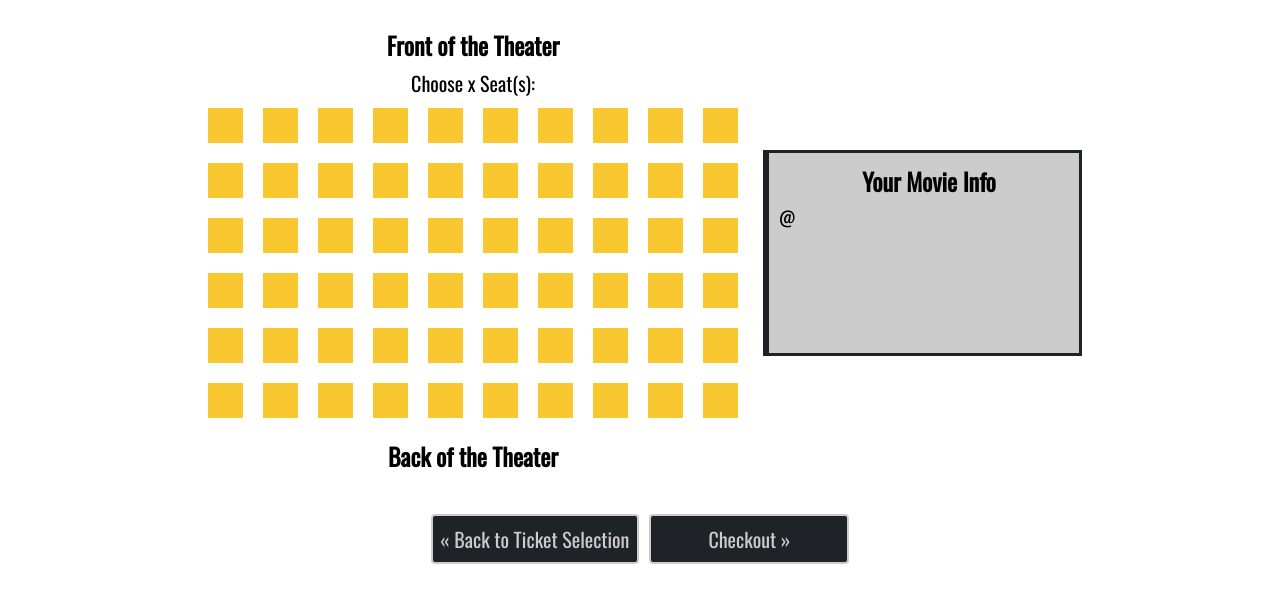
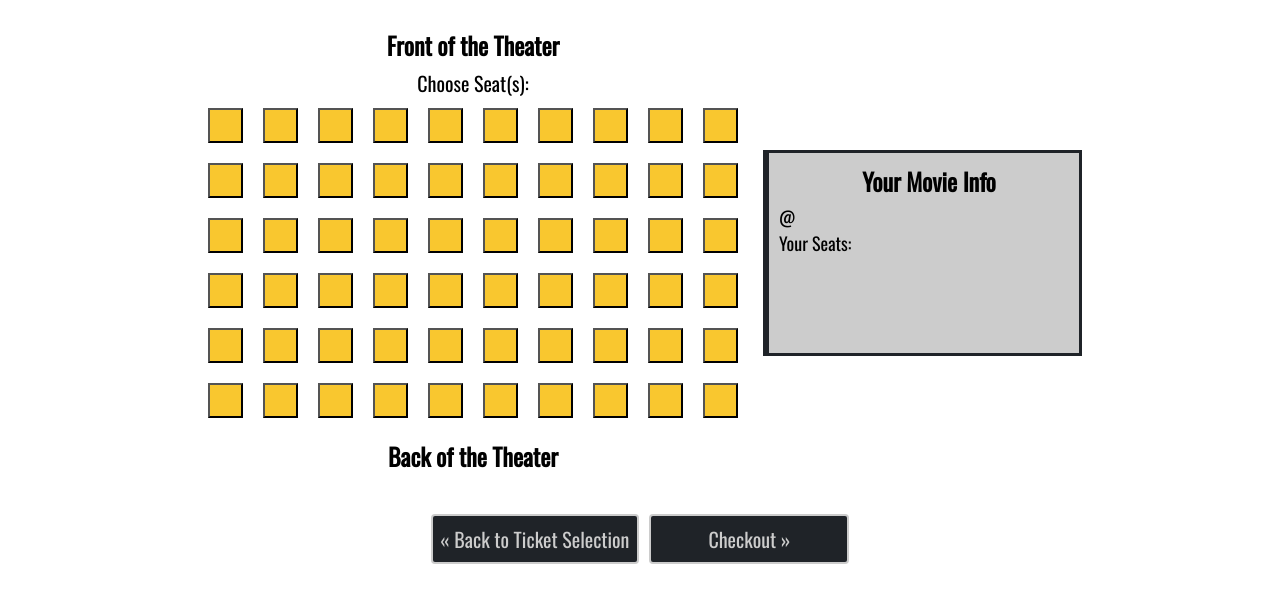
Before and after one commit to AllysiaJones/TicketDirect, a plain HTML site: page seat.html in a window 1280 px wide. Shown: the part 172-774 px from the top of the page. Drawn offline with nearby package versions, Linux system fonts and the light colour scheme.

Commit message:
added functionality to seat buttons

```diff
--- a/seat.html
+++ b/seat.html
@@ -6,7 +6,7 @@
     <meta http-equiv="X-UA-Compatible" content="IE=edge">
     <title>Ticket Direct</title>
     <meta name="viewport" content="width=device-width, initial-scale=1">
-    <link rel="stylesheet" type="text/css" media="screen" href="main.css" />
+    <link rel="stylesheet" type="seat/css" media="screen" href="main.css" />
     <link rel="stylesheet" href="style.css">
     <link href="https://fonts.googleapis.com/css?family=Cinzel:700" rel="stylesheet">
     <link href="https://fonts.googleapis.com/css?family=Oswald" rel="stylesheet">
@@ -39,199 +39,79 @@
         <div id="theater_format">
             <div id="theater_seats">
                 <h2 id="front_theater">Front of the Theater</h2>
-                <p>Choose x Seat(s):</p>
+                <p>Choose <span id="selected_amount">x</span> Seat(s):</p>
                 <div id="seat_arrangement">
                     <div class="row">
-                        <a href="#">
-                            <div class="seat" id="A1"></div>
-                        </a>
-                        <a href="#">
-                            <div class="seat" id="A2"></div>
-                        </a>
-                        <a href="#">
-                            <div class="seat" id="A3"></div>
-                        </a>
-                        <a href="#">
-                            <div class="seat" id="A4"></div>
-                        </a>
-                        <a href="#">
-                            <div class="seat" id="A5"></div>
-                        </a>
-                        <a href="#">
-                            <div class="seat" id="A6"></div>
-                        </a>
-                        <a href="#">
-                            <div class="seat" id="A7"></div>
-                        </a>
-                        <a href="#">
-                            <div class="seat" id="A8"></div>
-                        </a>
-                        <a href="#">
-                            <div class="seat" id="A9"></div>
-                        </a>
-                        <a href="#">
-                            <div class="seat" id="A10"></div>
-                        </a>
+                        <button class="seat" id="A1" onclick="toggleSeat(this.id)"></button>
+                        <button class="seat" id="A2" onclick="toggleSeat(this.id)"></button>
+                        <button class="seat" id="A3" onclick="toggleSeat(this.id)"></button>
+                        <button class="seat" id="A4" onclick="toggleSeat(this.id)"></button>
+                        <button class="seat" id="A5" onclick="toggleSeat(this.id)"></button>
+                        <button class="seat" id="A6" onclick="toggleSeat(this.id)"></button>
+                        <button class="seat" id="A7" onclick="toggleSeat(this.id)"></button>
+                        <button class="seat" id="A8" onclick="toggleSeat(this.id)"></button>
+                        <button class="seat" id="A9" onclick="toggleSeat(this.id)"></button>
+                        <button class="seat" id="A10" onclick="toggleSeat(this.id)"></button>
                     </div>
                     <div class="row">
-                        <a href="#">
-                            <div class="seat" id="B1"></div>
-                        </a>
-                        <a href="#">
-                            <div class="seat" id="B2"></div>
-                        </a>
-                        <a href="#">
-                            <div class="seat" id="B3"></div>
-                        </a>
-                        <a href="#">
-                            <div class="seat" id="B4"></div>
-                        </a>
-                        <a href="#">
-                            <div class="seat" id="B5"></div>
-                        </a>
-                        <a href="#">
-                            <div class="seat" id="B6"></div>
-                        </a>
-                        <a href="#">
-                            <div class="seat" id="B7"></div>
-                        </a>
-                        <a href="#">
-                            <div class="seat" id="B8"></div>
-                        </a>
-                        <a href="#">
-                            <div class="seat" id="B9"></div>
-                        </a>
-                        <a href="#">
-                            <div class="seat" id="B10"></div>
-                        </a>
+                        <button class="seat" id="B1" onclick="toggleSeat(this.id)"></button>
+                        <button class="seat" id="B2" onclick="toggleSeat(this.id)"></button>
+                        <button class="seat" id="B3" onclick="toggleSeat(this.id)"></button>
+                        <button class="seat" id="B4" onclick="toggleSeat(this.id)"></button>
+                        <button class="seat" id="B5" onclick="toggleSeat(this.id)"></button>
+                        <button class="seat" id="B6" onclick="toggleSeat(this.id)"></button>
+                        <button class="seat" id="B7" onclick="toggleSeat(this.id)"></button>
+                        <button class="seat" id="B8" onclick="toggleSeat(this.id)"></button>
+                        <button class="seat" id="B9" onclick="toggleSeat(this.id)"></button>
+                        <button class="seat" id="B10" onclick="toggleSeat(this.id)"></button>
                     </div>
                     <div class="row">
-                        <a href="#">
-                            <div class="seat" id="C1"></div>
-                        </a>
-                        <a href="#">
-                            <div class="seat" id="C2"></div>
-                        </a>
-                        <a href="#">
-                            <div class="seat" id="C3"></div>
-                        </a>
-                        <a href="#">
-                            <div class="seat" id="C4"></div>
-                        </a>
-                        <a href="#">
-                            <div class="seat" id="C5"></div>
-                        </a>
-                        <a href="#">
-                            <div class="seat" id="C6"></div>
-                        </a>
-                        <a href="#">
-                            <div class="seat" id="C7"></div>
-                        </a>
-                        <a href="#">
-                            <div class="seat" id="C8"></div>
-                        </a>
-                        <a href="#">
-                            <div class="seat" id="C9"></div>
-                        </a>
-                        <a href="#">
-                            <div class="seat" id="C10"></div>
-                        </a>
+                        <button class="seat" id="C1" onclick="toggleSeat(this.id)"></button>
+                        <button class="seat" id="C2" onclick="toggleSeat(this.id)"></button>
+                        <button class="seat" id="C3" onclick="toggleSeat(this.id)"></button>
+                        <button class="seat" id="C4" onclick="toggleSeat(this.id)"></button>
+                        <button class="seat" id="C5" onclick="toggleSeat(this.id)"></button>
+                        <button class="seat" id="C6" onclick="toggleSeat(this.id)"></button>
+                        <button class="seat" id="C7" onclick="toggleSeat(this.id)"></button>
+                        <button class="seat" id="C8" onclick="toggleSeat(this.id)"></button>
+                        <button class="seat" id="C9" onclick="toggleSeat(this.id)"></button>
+                        <button class="seat" id="C10" onclick="toggleSeat(this.id)"></button>
                     </div>
                     <div class="row">
-                        <a href="#">
-                            <div class="seat" id="D1"></div>
-                        </a>
-                        <a href="#">
-                            <div class="seat" id="D2"></div>
-                        </a>
-                        <a href="#">
-                            <div class="seat" id="D3"></div>
-                        </a>
-                        <a href="#">
-                            <div class="seat" id="D4"></div>
-                        </a>
-                        <a href="#">
-                            <div class="seat" id="D5"></div>
-                        </a>
-                        <a href="#">
-                            <div class="seat" id="D6"></div>
-                        </a>
-                        <a href="#">
-                            <div class="seat" id="D7"></div>
-                        </a>
-                        <a href="#">
-                            <div class="seat" id="D8"></div>
-                        </a>
-                        <a href="#">
-                            <div class="seat" id="D9"></div>
-                        </a>
-                        <a href="#">
-                            <div class="seat" id="D10"></div>
-                        </a>
+                        <button class="seat" id="D1" onclick="toggleSeat(this.id)"></button>
+                        <button class="seat" id="D2" onclick="toggleSeat(this.id)"></button>
+                        <button class="seat" id="D3" onclick="toggleSeat(this.id)"></button>
+                        <button class="seat" id="D4" onclick="toggleSeat(this.id)"></button>
+                        <button class="seat" id="D5" onclick="toggleSeat(this.id)"></button>
+                        <button class="seat" id="D6" onclick="toggleSeat(this.id)"></button>
+                        <button class="seat" id="D7" onclick="toggleSeat(this.id)"></button>
+                        <button class="seat" id="D8" onclick="toggleSeat(this.id)"></button>
+                        <button class="seat" id="D9" onclick="toggleSeat(this.id)"></button>
+                        <button class="seat" id="D10" onclick="toggleSeat(this.id)"></button>
                     </div>
                     <div class="row">
-                        <a href="#">
-                            <div class="seat" id="E1"></div>
-                        </a>
-                        <a href="#">
-                            <div class="seat" id="E2"></div>
-                        </a>
-                        <a href="#">
-                            <div class="seat" id="E3"></div>
-                        </a>
-                        <a href="#">
-                            <div class="seat" id="E4"></div>
-                        </a>
-                        <a href="#">
-                            <div class="seat" id="E5"></div>
-                        </a>
-                        <a href="#">
-                            <div class="seat" id="E6"></div>
-                        </a>
-                        <a href="#">
-                            <div class="seat" id="E7"></div>
-                        </a>
-                        <a href="#">
-                            <div class="seat" id="E8"></div>
-                        </a>
-                        <a href="#">
-                            <div class="seat" id="E9"></div>
-                        </a>
-                        <a href="#">
-                            <div class="seat" id="E10"></div>
-                        </a>
+                        <button class="seat" id="E1" onclick="toggleSeat(this.id)"></button>
+                        <button class="seat" id="E2" onclick="toggleSeat(this.id)"></button>
+                        <button class="seat" id="E3" onclick="toggleSeat(this.id)"></button>
+                        <button class="seat" id="E4" onclick="toggleSeat(this.id)"></button>
+                        <button class="seat" id="E5" onclick="toggleSeat(this.id)"></button>
+                        <button class="seat" id="E6" onclick="toggleSeat(this.id)"></button>
+                        <button class="seat" id="E7" onclick="toggleSeat(this.id)"></button>
+                        <button class="seat" id="E8" onclick="toggleSeat(this.id)"></button>
+                        <button class="seat" id="E9" onclick="toggleSeat(this.id)"></button>
+                        <button class="seat" id="E10" onclick="toggleSeat(this.id)"></button>
                     </div>
                     <div class="row">
-                        <a href="#">
-                            <div class="seat" id="F1"></div>
-                        </a>
-                        <a href="#">
-                            <div class="seat" id="F2"></div>
-                        </a>
-                        <a href="#">
-                            <div class="seat" id="F3"></div>
-                        </a>
-                        <a href="#">
-                            <div class="seat" id="F4"></div>
-                        </a>
-                        <a href="#">
-                            <div class="seat" id="F5"></div>
-                        </a>
-                        <a href="#">
-                            <div class="seat" id="F6"></div>
-                        </a>
-                        <a href="#">
-                            <div class="seat" id="F7"></div>
-                        </a>
-                        <a href="#">
-                            <div class="seat" id="F8"></div>
-                        </a>
-                        <a href="#">
-                            <div class="seat" id="F9"></div>
-                        </a>
-                        <a href="#">
-                            <div class="seat" id="F10"></div>
-                        </a>
+                        <button class="seat" id="F1" onclick="toggleSeat(this.id)"></button>
+                        <button class="seat" id="F2" onclick="toggleSeat(this.id)"></button>
+                        <button class="seat" id="F3" onclick="toggleSeat(this.id)"></button>
+                        <button class="seat" id="F4" onclick="toggleSeat(this.id)"></button>
+                        <button class="seat" id="F5" onclick="toggleSeat(this.id)"></button>
+                        <button class="seat" id="F6" onclick="toggleSeat(this.id)"></button>
+                        <button class="seat" id="F7" onclick="toggleSeat(this.id)"></button>
+                        <button class="seat" id="F8" onclick="toggleSeat(this.id)"></button>
+                        <button class="seat" id="F9" onclick="toggleSeat(this.id)"></button>
+                        <button class="seat" id="F10" onclick="toggleSeat(this.id)"></button>
                     </div>
                 </div>
                 <h2>Back of the Theater</h2>
@@ -242,23 +122,27 @@
                     <h2>Your Movie Info</h2>
                     <p id="selected_theater"></p>
                     <p><span id="selected_date"></span> @ <span id="selected_time"></span></p>
+                    <p>Your Seats: <span id="selected_seats"></span></p>
                 </div>
             </div>
         </div>
 
         <div class="buttons">
             <a class="next_button" href="./ticket.html">&laquo; Back to Ticket Selection</a>
-            <a class="next_button" id="checkout_button" href="./checkout.html" onclick="storeTickets()">Checkout &raquo;</a>
+            <a class="next_button" id="checkout_button" onclick="checkSeatAmount()">Checkout
+                &raquo;</a>
         </div>
     </div>
     <script src="ticket.js"></script>
     <script src="movie.js"></script>
+    <script src="seat.js"></script>
     <script>
         getPoster("selected_movie");
         setPrice();
         document.getElementById("selected_theater").innerHTML = localStorage.getItem("theater");
         document.getElementById("selected_time").innerHTML = localStorage.getItem("movieTime");
         document.getElementById("selected_date").innerHTML = localStorage.getItem("movieDate");
+        document.getElementById("selected_amount").innerHTML = localStorage.getItem("amountOfTickets");
     </script>
 </body>
 
```
